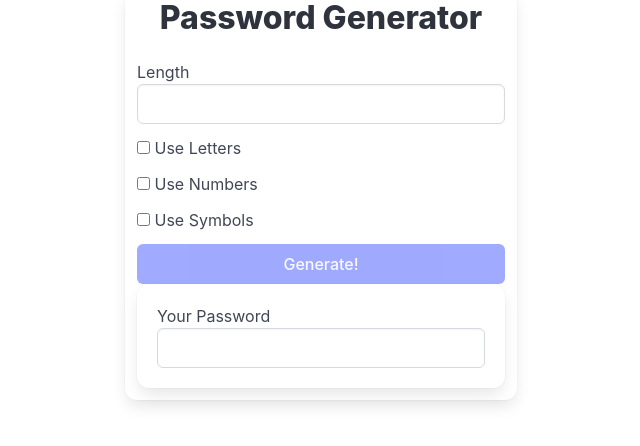
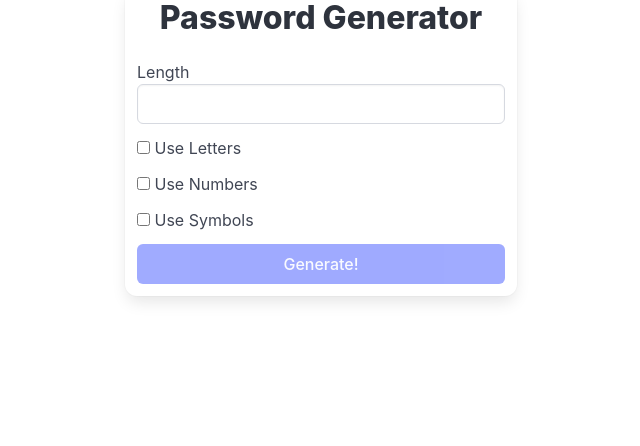
Before and after one commit to kagboton/pwdgenerator, an Angular app: page / in a window 1280 px wide. Shown: the top 446 px of the page, without its empty margins (319-959 px from the left). Built offline with nearby package versions, Linux system fonts and the light colour scheme.

Commit message:
added ngIf structural directive

```diff
--- a/src/app/app.component.html
+++ b/src/app/app.component.html
@@ -41,7 +41,7 @@
         Generate!
       </button>
 
-      <div class="box">
+      <div class="box" *ngIf="password">
         <label>Your Password</label>
         <input class="input" [value]="password" />
       </div>
--- a/src/app/app.component.ts
+++ b/src/app/app.component.ts
@@ -1,10 +1,12 @@
 import { Component } from '@angular/core';
 import { RouterOutlet } from '@angular/router';
+import { NgIf } from '@angular/common';
+
 
 @Component({
   selector: 'app-root',
   standalone: true,
-  imports: [RouterOutlet],
+  imports: [RouterOutlet, NgIf],
   templateUrl: './app.component.html',
   styleUrl: './app.component.css',
 })
```
